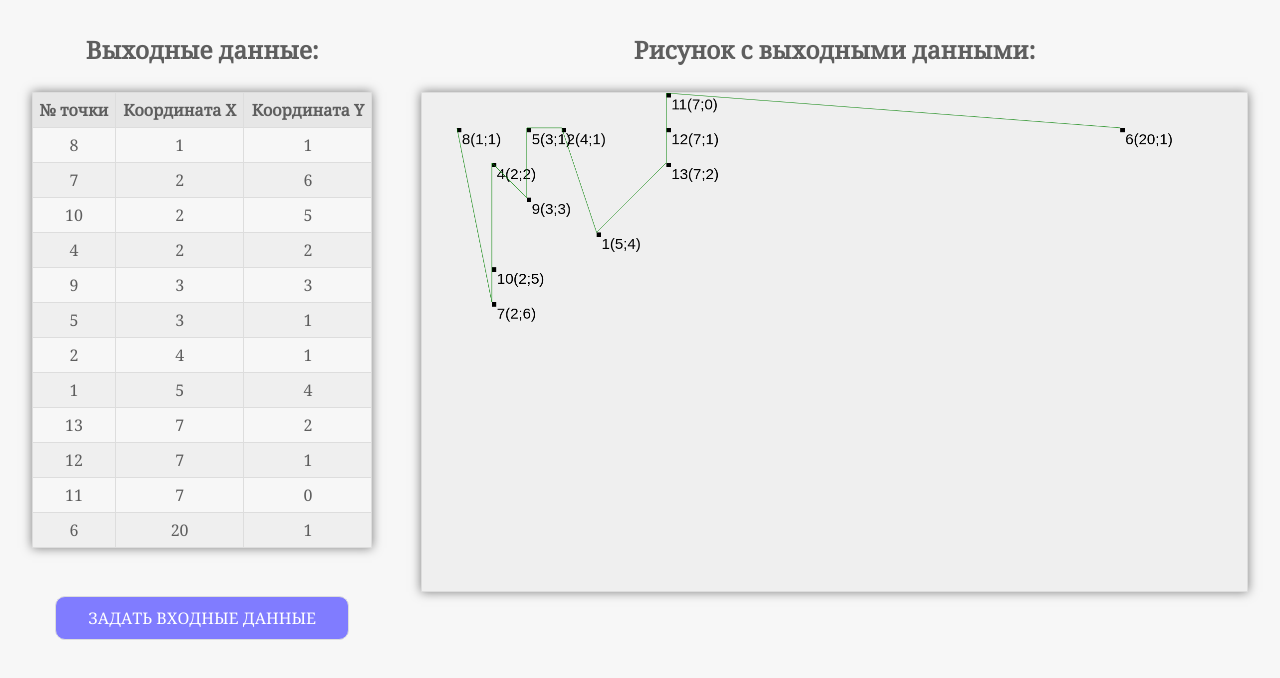
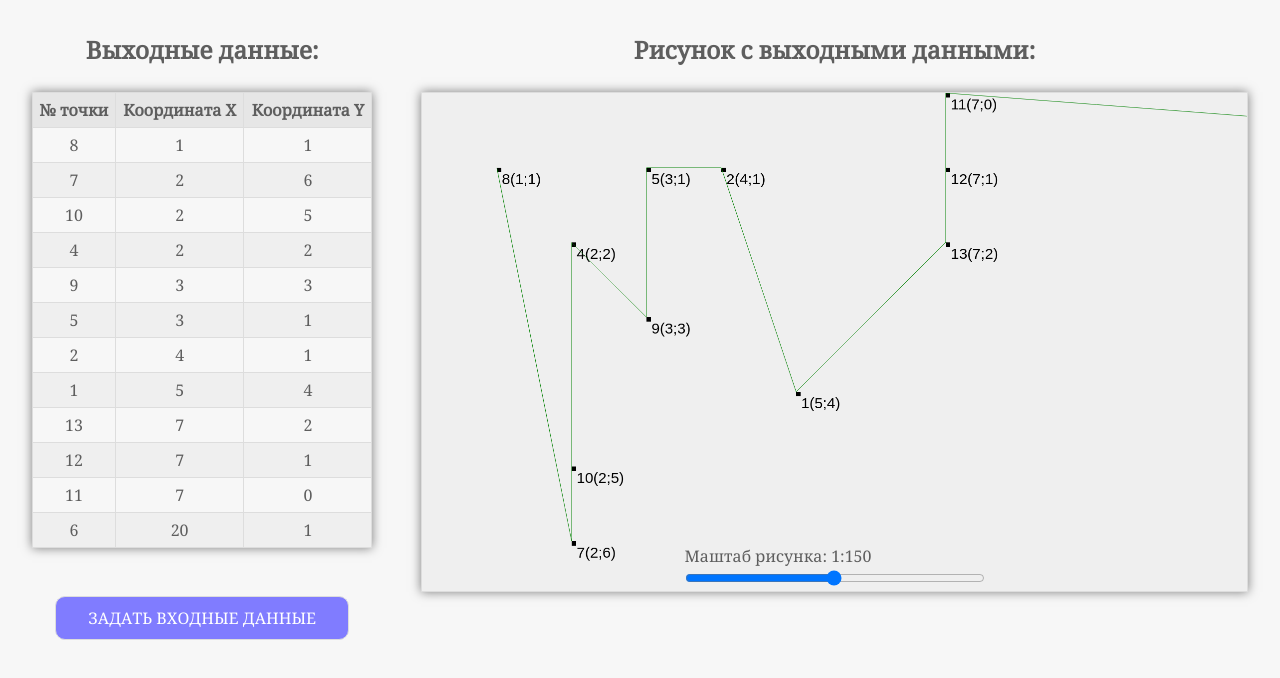
Before and after one commit to RomanIgorevich/manzana-test, a Vue app: page / in a window 1280 px wide. Shown: the top 678 px of the page. Built offline with nearby package versions, Linux system fonts and the light colour scheme; data requests are answered from the project's data file.

Commit message:
масштабирование

```diff
--- a/src/App.vue
+++ b/src/App.vue
@@ -26,6 +26,16 @@
     <div class="canvas">
       <h2>Рисунок с выходными данными:</h2>
       <canvas id="canvas" width="1654" height="1000" ref="canvas"></canvas>
+      <div class="picture-scale">
+        <label>Маштаб рисунка: 1:{{ currentScale }}</label>
+        <input
+          class="input-range"
+          type="range"
+          v-model="currentScale"
+          :min="pictureScale.minScale"
+          :max="pictureScale.maxScale"
+        />
+      </div>
     </div>
   </div>
 </template>
@@ -42,11 +52,22 @@ export default {
     return {
       dots: [],
       isSetInput: true,
+      pictureScale: {
+        minScale: 1,
+        maxScale: 300,
+      },
+      currentScale: 150,
     };
   },
   mounted() {
     this.readInputData();
   },
+  watch: {
+    currentScale() {
+      this.renderingOutput();
+    },
+  },
+
   methods: {
     readInputData() {
       axios
@@ -101,7 +122,7 @@ export default {
       let ctx = cvn.getContext("2d");
       ctx.clearRect(0, 0, cvn.width, cvn.height);
 
-      let scale = 70;
+      let scale = this.currentScale;
 
       ctx.beginPath();
       ctx.strokeStyle = "green";
@@ -172,6 +193,7 @@ body {
 .canvas {
   width: 68%;
   height: 600px;
+  position: relative;
 }
 #canvas {
   width: 100%;
@@ -179,6 +201,9 @@ body {
   background: #efefef;
   border: 1px solid #dddddd;
   box-shadow: 0 0 10px rgba(0, 0, 0, 0.5);
+}
+.input-range {
+  padding: 0;
 }
 h2 {
   text-align: center;
@@ -223,4 +248,10 @@ tr:nth-child(even) {
     box-shadow: 0 0 10px rgba(0, 38, 255, 0.5);
   }
 }
+.picture-scale {
+  width: 300px;
+  position: absolute;
+  bottom: 40px;
+  left: calc(calc(100% - 300px) / 2);
+}
 </style>
--- a/src/components/AddDots.vue
+++ b/src/components/AddDots.vue
@@ -2,7 +2,7 @@
   <div class="dots-data">
     <h2>Входные данные:</h2>
     <form @click.prevent>
-      <div class="dot" v-for="dot in dotsInput" :key="dot.dotNumber">
+      <div class="dot" v-for="(dot, index) in dotsInput" :key="index">
         <h3>Точка № {{ dot.dotNumber }}</h3>
         <div class="wrapper">
           <label :for="dot.labelX">{{ dot.labelX }}</label>
```
